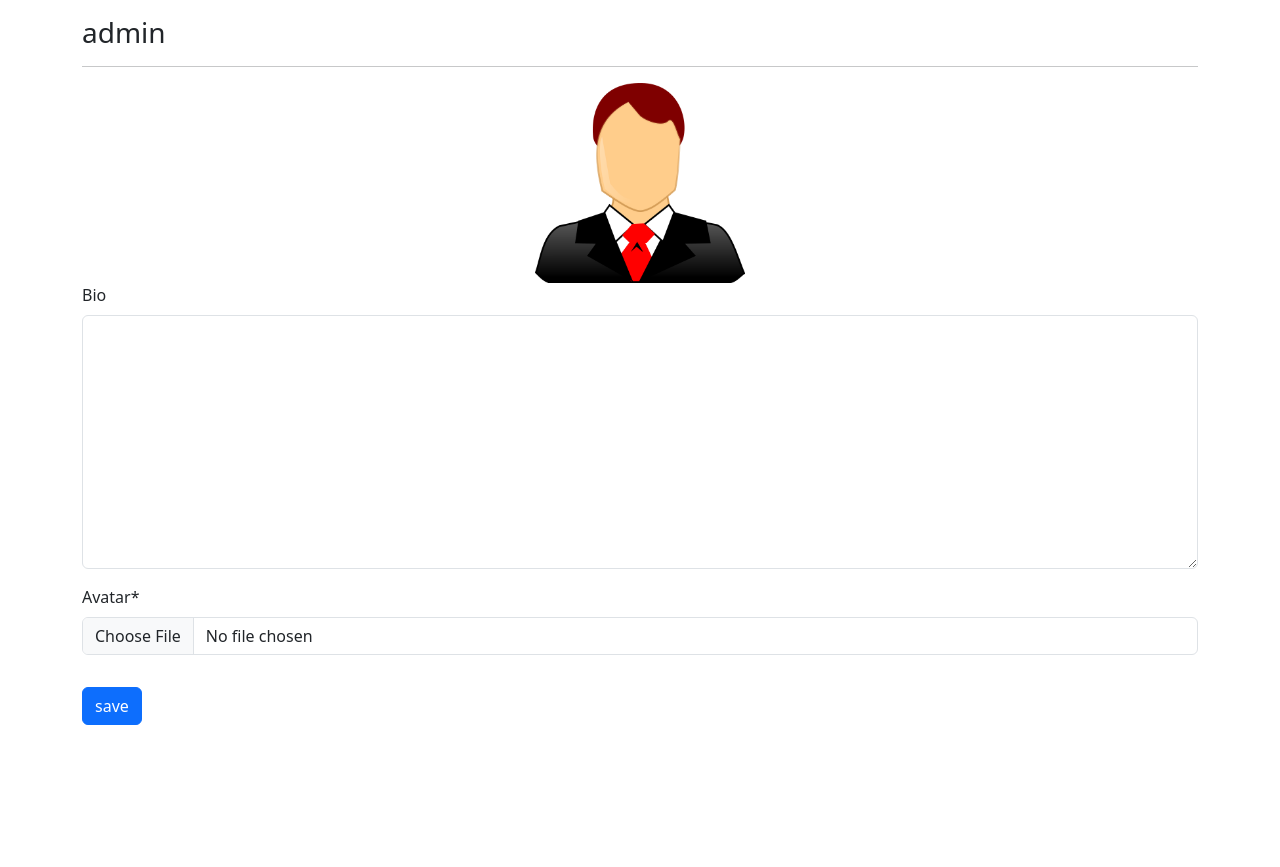
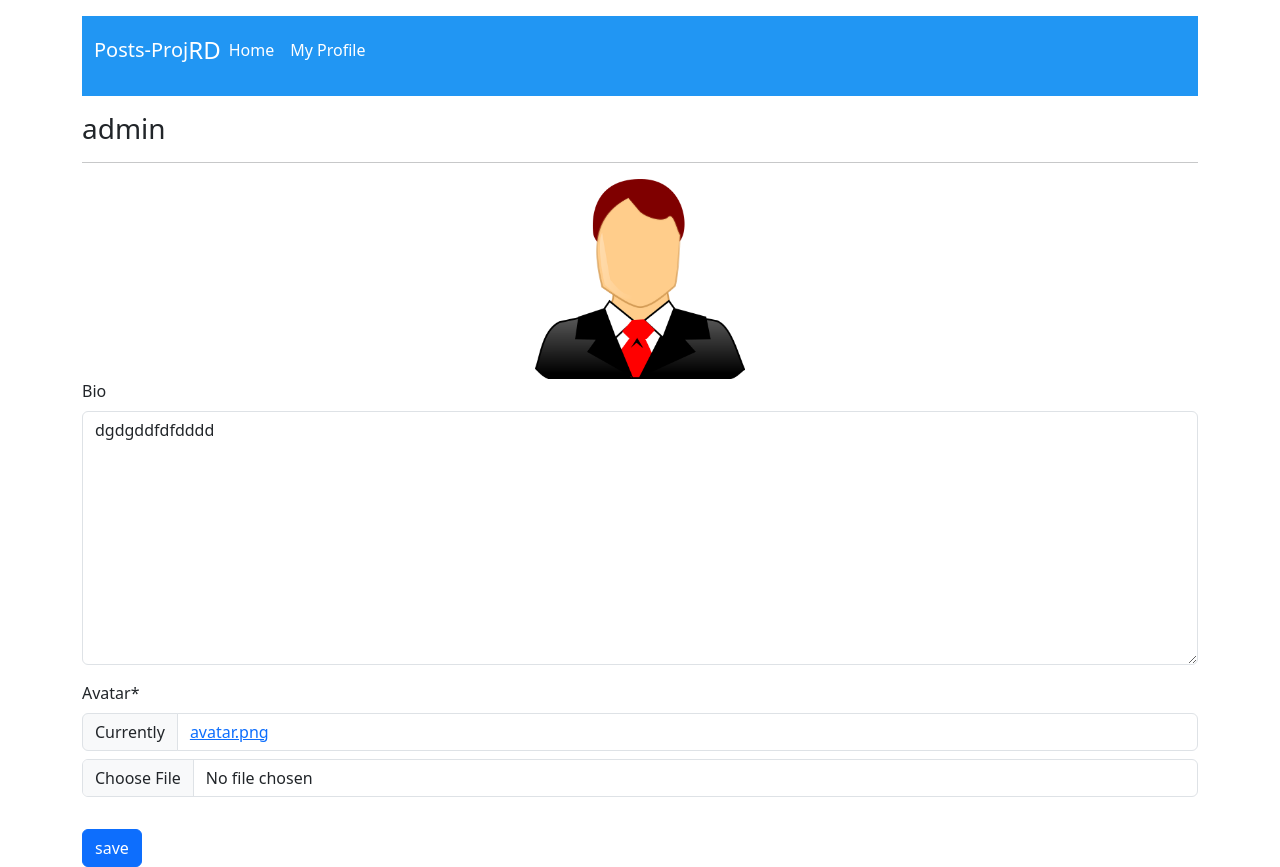
Before and after one commit to rdgitwork/NAT_Assignment4, a Django app: page /profiles/my/ in a window 1280 px wide. Before the commit the page ends 725 px from the top, so only its background shows below. Run offline with Django 5.2, Linux system fonts and the light colour scheme; a user stored in the database is signed in; data comes from the database, SQL or seed files in the repository; both versions use the stored data as it was after the commit; some libraries are stand-ins or nearby versions.

Commit message:
Final commit web site done.

```diff
--- a/dj_ajax/src/posts/views.py
+++ b/dj_ajax/src/posts/views.py
@@ -3,6 +3,7 @@ from django.http import JsonResponse, HttpResponse
 from posts.models import Post, Photo
 from profiles.models import Profile
 from .forms import PostForm
+from .utils import action_permission
 
 
 
@@ -94,11 +95,13 @@ def update_post(request, pk):
             'body': new_body,
         })
 
+@action_permission
 def delete_post(request, pk):
     obj = Post.objects.get(pk=pk)
     if request.headers.get('x-requested-with') == 'XMLHttpRequest':
         obj.delete()
-        return JsonResponse({})
+        return JsonResponse({'msg': 'Delete post'})
+    return JsonResponse({'msg': 'Access denies - ajax only'})
 
 def image_upload_view(request):
     #print(request.FILES)
--- a/dj_ajax/src/posts_proj/settings.py
+++ b/dj_ajax/src/posts_proj/settings.py
@@ -45,6 +45,8 @@ INSTALLED_APPS = [
 ]
 
 CRISPY_TEMPLATE_PACK = 'bootstrap4'
+
+LOGIN_URL = '/admin/'
 
 MIDDLEWARE = [
     'django.middleware.security.SecurityMiddleware',
--- a/dj_ajax/src/profiles/static/profiles/main.js
+++ b/dj_ajax/src/profiles/static/profiles/main.js
@@ -1 +1,35 @@
-console.log('profile')
+const avatarBox = document.getElementById("avatar-box")
+const alertBox = document.getElementById("alert-box")
+const profileForm = document.getElementById("profiles-form")
+const csrf = document.getElementsByName("csrfmiddlewaretoken")
+const bioInput = document.getElementById("id_bio")
+const avatarInput = document.getElementById("id_avatar")
+
+profileForm.addEventListener("submit", (e) => {
+    e.preventDefault();
+    const formData = new FormData();
+    formData.append("csrfmiddlewaretoken", csrf[0].value);
+    formData.append("bio", bioInput.value);
+    formData.append("avatar", avatarInput.files[0]);
+
+    $.ajax({
+        type: "POST",
+        url: "",
+        enctype: "multipart/form-data",
+        data: formData,
+        success: function(response) {
+            console.log(response);
+            avatarBox.innerHTML = `
+      <img src="${response.avatar}" class="rounded" height="200px" width="auto" alt = "${response.user}">
+      `
+            bioInput.value = response.bio;
+            handleAlerts("success", "Your profile changes has been updated");
+        },
+        error: function(error) {
+            console.log(error);
+        },
+        processData: false,
+        contentType: false,
+        cache: false,
+    });
+});
--- a/dj_ajax/src/profiles/views.py
+++ b/dj_ajax/src/profiles/views.py
@@ -2,19 +2,21 @@ from django.shortcuts import render
 from .models import Profile
 from .forms import ProfileForm
 from django.http import JsonResponse
+from django.contrib.auth.decorators import login_required
 
 # Create your views here.
 
 def my_profile_view(request):
     obj = Profile.objects.get(user=request.user)
-    form = ProfileForm(request.POST or None, request.FILES or None)
+    form = ProfileForm(request.POST or None, request.FILES or None, instance=obj)
     if request.headers.get('x-requested-with') == 'XMLHttpRequest':
-        instance = form.save()
-        return JsonResponse({
-            'bio' : instance.bio,
-            'avatar' : instance.avatar.url,
-            'user': instance.user.username
-        })
+        if form.is_valid():
+            instance = form.save()
+            return JsonResponse({
+                'bio' : instance.bio,
+                'avatar' : instance.avatar.url,
+                'user': instance.user.username
+            })
     context = {
         'obj': obj,
         'form': form,
--- a/dj_ajax/src/static/functions.js
+++ b/dj_ajax/src/static/functions.js
@@ -1,7 +1,9 @@
-const handleAlerts = (type, msg) => {
-    alertbox.innerHTML = `
-    <div class="alert alert-${type}" role="alert">
-        ${msg}
-    </div>
-    `
-}
+const handleAlerts = (alertType, message) => {
+    alertBox.innerHTML = `
+
+
+      <div class="alert alert-${alertType}" role="alert">
+
+          ${message}
+      </div>`;
+};
--- a/dj_ajax/src/templates/base.html
+++ b/dj_ajax/src/templates/base.html
@@ -9,15 +9,17 @@
     <link href="https://cdn.jsdelivr.net/npm/bootstrap@5.3.3/dist/css/bootstrap.min.css" rel="stylesheet" integrity="sha384-QWTKZyjpPEjISv5WaRU9OFeRpok6YctnYmDr5pNlyT2bRjXh0JMhjY6hW+ALEwIH" crossorigin="anonymous">
     <link rel="stylesheet" href="{% static 'style.css' %}" />
     <!-- dropzone -->
-    <link rel="stylesheet" href="{% static 'dropzone.css' %}" />
-    <script src="{% static 'dropzone.js' %}" defer></script>
 
-    <script src="{% static 'functions.js' %}" defer></script>
-    {% block scripts %} {% endblock scripts %}
+
+    {% block scripts %}
+    <script src="{% static 'functions.js' %}" defer></script> {% endblock scripts %}
     <title>read posts | {% block title %}{% endblock title %} about </title>
 </head>
 
 <body>
+    <div class="container mt-3">
+        {% include 'navbar.html' %}
+    </div>
     <div class="container mt-3">
         {% block content %} {% endblock content %}
     </div>
--- a/dj_ajax/src/templates/navbar.html
+++ b/dj_ajax/src/templates/navbar.html
@@ -0,0 +1,19 @@
+<nav class="navbar navbar-expand-lg navbar-light" style="background-color: #2196F3; padding-bottom: 20px;">
+    <div class="container-fluid d-flex justify-content-center">
+        <a class="navbar-brand mx-auto" href="{% url 'posts:main-board' %}" style="color: white;">Posts-Proj</a>
+        <span class="navbar-text mx-auto" style="font-size: 24px; color: white;">RD</span>
+        <button class="navbar-toggler" type="button" data-bs-toggle="collapse" data-bs-target="#navbarNav" aria-controls="navbarNav" aria-expanded="false" aria-label="Toggle navigation">
+            <span class="navbar-toggler-icon"></span>
+        </button>
+        <div class="collapse navbar-collapse" id="navbarNav">
+            <ul class="navbar-nav">
+                <li class="nav-item">
+                    <a class="nav-link" href="/" style="color: white;">Home</a>
+                </li>
+                <li class="nav-item">
+                    <a class="nav-link" href="{% url 'profiles:my-profile' %}" style="color: white;">My Profile</a>
+                </li>
+            </ul>
+        </div>
+    </div>
+</nav>
```
Also changed, not shown: dj_ajax/src/posts/static/posts/main.js (+16 -7 lines), dj_ajax/src/posts/utils.py (added, +16 -0 lines), dj_ajax/src/db.sqlite3.
